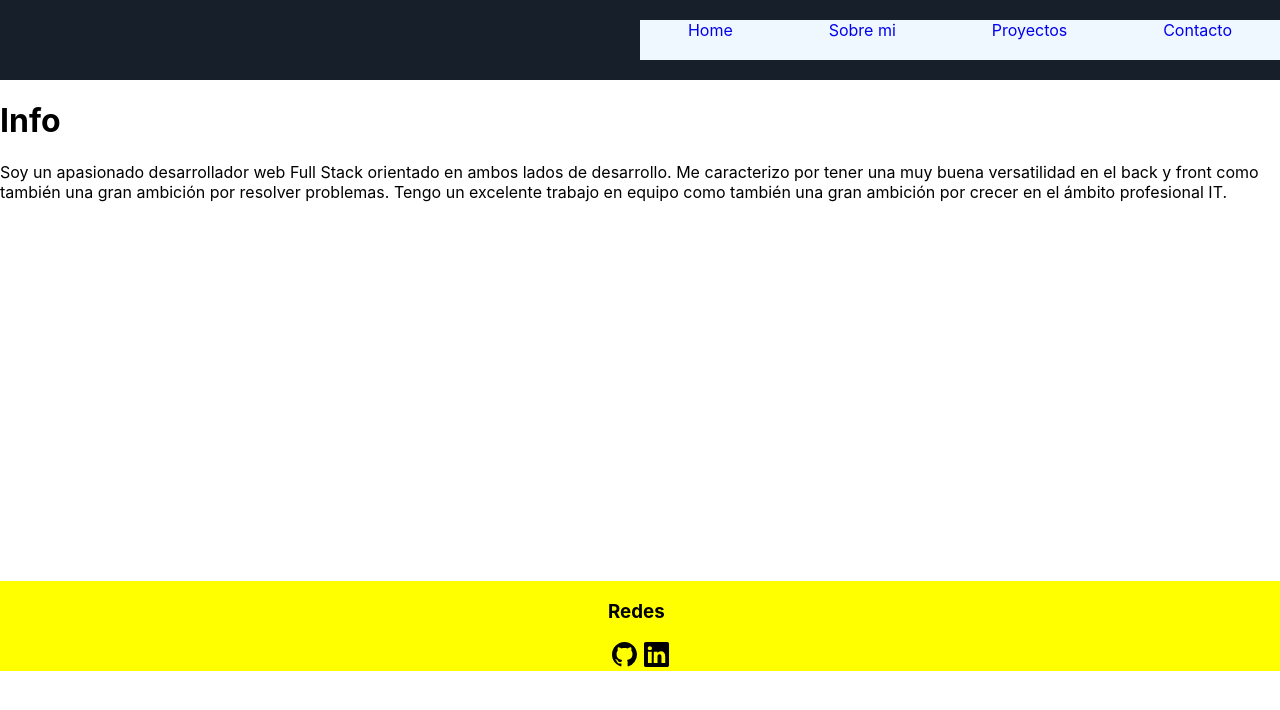
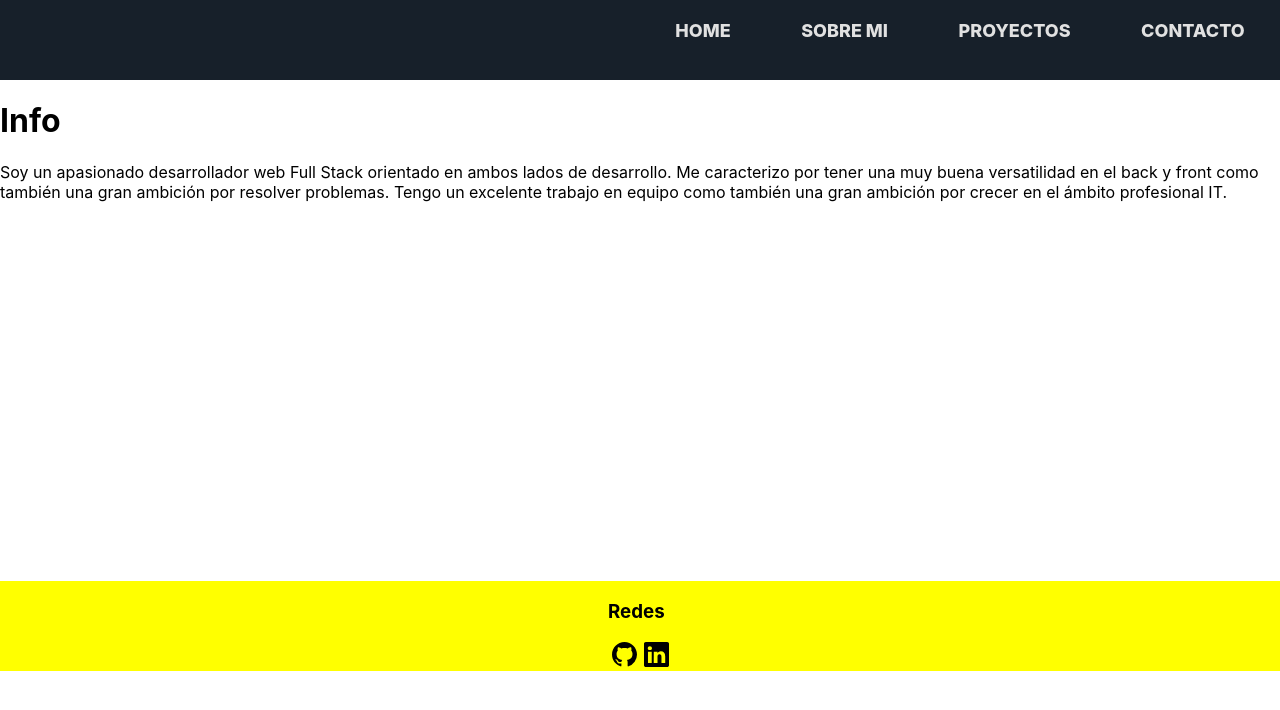
Before and after one commit to DavidLBruno/Portfolio, a React (Create React App) app: page / in a window 1280 px wide. Shown: the top 710 px of the page. Built offline with nearby package versions, Linux system fonts and the light colour scheme.

Commit message:
Style navBar

```diff
--- a/src/App.js
+++ b/src/App.js
@@ -1,22 +1,26 @@
-import { BrowserRouter, Routes, Route } from 'react-router-dom';
-import About from './components/About';
-import Contact from './components/Contact';
-import Home from './components/Home/index';
-import Projects from './components/Projects';
+import { BrowserRouter, Routes, Route } from "react-router-dom";
+import About from "./components/About";
+import Contact from "./components/Contact";
+import Footer from "./components/Footer";
+import Home from "./components/Home/index";
+import NavBar from "./components/NavBar";
+import Projects from "./components/Projects";
 
 function App() {
   return (
     <BrowserRouter>
       <div>
+        <NavBar />
         <Routes>
-          <Route path='/' element={<Home/>}/>
-          <Route path='/projects' element={<Projects/>}/>
-          <Route path='/contact' element={<Contact/>}/>
-          <Route path='/about' element={<About/>}/>
+          <Route path="/" element={<Home />} />
+          <Route path="/projects" element={<Projects />} />
+          <Route path="/contact" element={<Contact />} />
+          <Route path="/about" element={<About />} />
         </Routes>
+        <Footer />
       </div>
     </BrowserRouter>
   );
-};
+}
 
 export default App;
--- a/src/components/About/index.jsx
+++ b/src/components/About/index.jsx
@@ -1,13 +1,10 @@
 import React from "react";
 import NavBar from "../NavBar";
 
-export default function(){
-    return(
-        <div>
-            <NavBar/>
-
-
-            <h1>Sobre mi</h1>
-        </div>
-    );
-};
+export default function () {
+  return (
+    <div>
+      <h1>Sobre mi</h1>
+    </div>
+  );
+}
--- a/src/components/Contact/index.jsx
+++ b/src/components/Contact/index.jsx
@@ -1,12 +1,10 @@
 import React from "react";
 import NavBar from "../NavBar";
 
-export default function(){
-    return(
-        <div>
-            <NavBar/>
-
-            <h1>Contact</h1>
-        </div>
-    );
-};
+export default function () {
+  return (
+    <div>
+      <h1>Contact</h1>
+    </div>
+  );
+}
--- a/src/components/Footer/index.jsx
+++ b/src/components/Footer/index.jsx
@@ -5,6 +5,8 @@ import styles from "./index.module.css";
 export default function () {
   return (
     <div className={styles.bodyFooter}>
+      <div></div>
+
       <div>
         <h3>Redes</h3>
         <div className={styles.orderIcons}>
@@ -18,4 +20,4 @@ export default function () {
       </div>
     </div>
   );
-};
+}
--- a/src/components/Home/index.jsx
+++ b/src/components/Home/index.jsx
@@ -3,14 +3,10 @@ import Footer from "../Footer";
 import Info from "../Info";
 import NavBar from "../NavBar";
 
-export default function(){
-    return(
-        <div>
-            <NavBar />
-
-            <Info/>
-
-            <Footer/>
-        </div>
-    );
-};
+export default function () {
+  return (
+    <div>
+      <Info />
+    </div>
+  );
+}
--- a/src/components/NavBar/index.jsx
+++ b/src/components/NavBar/index.jsx
@@ -1,16 +1,40 @@
 import React from "react";
 import { Link } from "react-router-dom";
-import styles from './index.module.css';
+import styles from "./index.module.css";
 
-export default function(){
-    return(
-        <div className={styles.bodyNav}>
-            <div className={styles.bodyButtons}>
-                <Link to='/' className={styles.buttons} style={{textDecoration:"none",}}>Home</Link>
-                <Link to='/about' className={styles.buttons} style={{textDecoration:"none"}}>Sobre mi</Link>
-                <Link to='/projects' className={styles.buttons} style={{textDecoration:"none"}}>Proyectos</Link>
-                <Link to='/contact' className={styles.buttons} style={{textDecoration:"none"}}>Contacto</Link>
-            </div>
-        </div>
-    );
-};
+export default function () {
+  return (
+    <div className={styles.bodyNav}>
+      <div className={styles.bodyButtons}>
+        <Link
+          className={styles.buttonNav}
+          to={"/"}
+          style={{ textDecoration: "none" }}
+        >
+          Home
+        </Link>
+        <Link
+          className={styles.buttonNav}
+          to={"/about"}
+          style={{ textDecoration: "none" }}
+        >
+          Sobre mi
+        </Link>
+        <Link
+          className={styles.buttonNav}
+          to={"/projects"}
+          style={{ textDecoration: "none" }}
+        >
+          Proyectos
+        </Link>
+        <Link
+          className={styles.buttonNav}
+          to={"/contact"}
+          style={{ textDecoration: "none" }}
+        >
+          Contacto
+        </Link>
+      </div>
+    </div>
+  );
+}
--- a/src/components/NavBar/index.module.css
+++ b/src/components/NavBar/index.module.css
@@ -3,12 +3,49 @@
     justify-content: flex-end;
     align-items: center;
     height: 5rem;
-    background-color: #17202A ;
+    background-color: #17202A;
 }
 .bodyButtons{
     display: flex;
     justify-content: space-around;
     width: 50%;
     height: 50%;
-    background-color: aliceblue;
 }
+
+
+.buttonNav {
+    font-size: 18px;
+    color: #e1e1e1;
+    font-family: inherit;
+    font-weight: 800;
+    cursor: pointer;
+    position: relative;
+    border: none;
+    background: none;
+    text-transform: uppercase;
+    transition-timing-function: cubic-bezier(0.25, 0.8, 0.25, 1);
+    transition-duration: 400ms;
+    transition-property: color;
+}
+.buttonNav:focus,
+.buttonNav:hover {
+    color: #fff;
+}
+.buttonNav:focus:after,
+.buttonNav:hover:after {
+    width: 100%;
+    left: 0%;
+}
+.buttonNav:after {
+    content: "";
+    pointer-events: none;
+    bottom: -2px;
+    left: 50%;
+    position: absolute;
+    width: 0%;
+    height: 2px;
+    background-color: #fff;
+    transition-timing-function: cubic-bezier(0.25, 0.8, 0.25, 1);
+    transition-duration: 400ms;
+    transition-property: width, left;
+}
--- a/src/components/Projects/index.jsx
+++ b/src/components/Projects/index.jsx
@@ -1,13 +1,10 @@
 import React from "react";
 import NavBar from "../NavBar";
 
-export default function(){
-    return(
-        <div>
-            <NavBar/>
-
-
-            <h1>Projects</h1>
-        </div>
-    );
-};
+export default function () {
+  return (
+    <div>
+      <h1>Projects</h1>
+    </div>
+  );
+}
```
